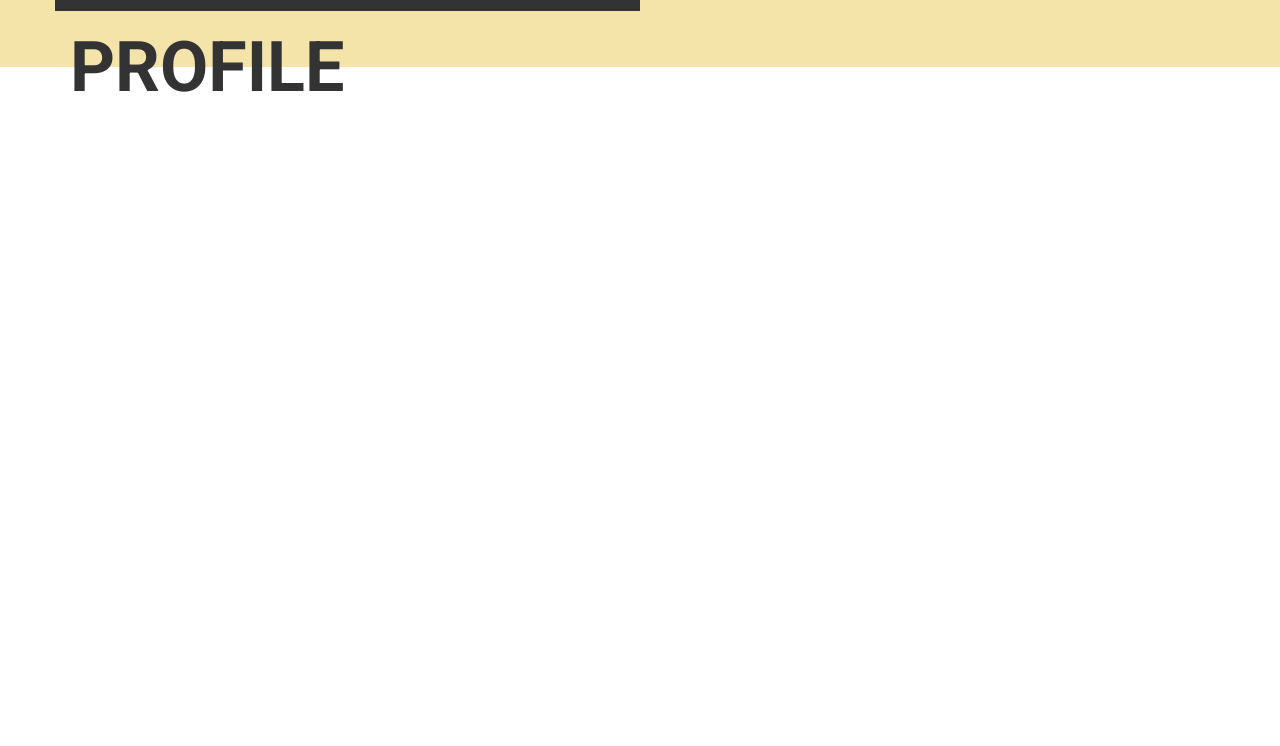
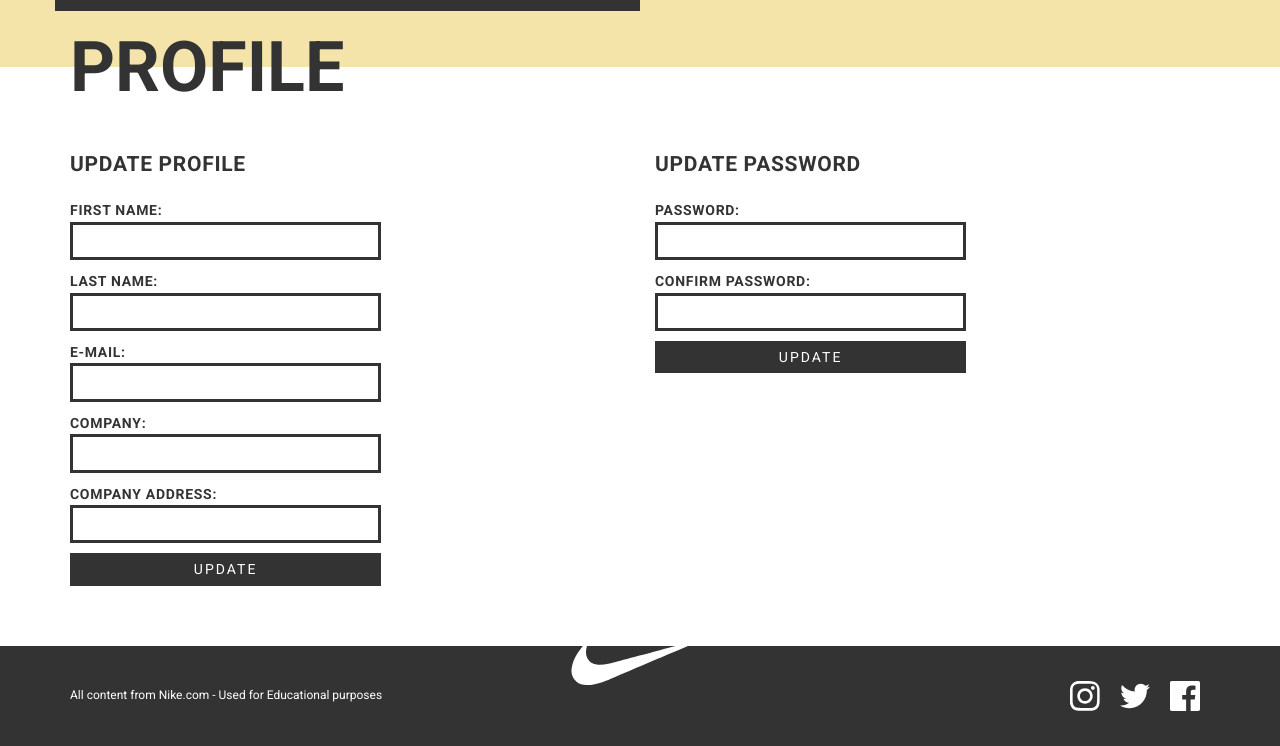
Before and after one commit to rahulyhg/b2b_ordering, a PHP site: page /profile.php in a window 1280 px wide. Shown: the part 528-1274 px from the top of the page. Before the commit the page ends 620 px from the top, so only its background shows below. Run offline with PHP 8.4, Linux system fonts and the light colour scheme; the visitor is signed in with stand-in values (Sample User, id 1); style sheets or scripts are compiled from the project's sources.

Commit message:
Profile Page Styled
Added styles and components to profile.php

```diff
--- a/profile.php
+++ b/profile.php
@@ -101,6 +101,116 @@ if(isset($_POST['submit-settings'])) {
       <div class="hero-bar profile-bar"></div>
     </section>
 
+		<!-- PROFILE UPDATE FORM -->
+		<section>
+			<div class="container">
+				<div class="row">
+					<!-- USER PROFILE FORM -->
+					<div class="form-ctn col-md-6">
+
+						<!-- Form Heading -->
+						<div class="row">
+							<div class="col-md-12">
+								<h2 class="form-heading">update profile</h2>
+							</div>
+						</div>
+
+						<div class="row">
+							<div class="col-md-12 col-sm-6">
+								<div class="form">
+									<div class="row">
+
+										<form action="profile.php" method="post">
+											<div class="form-item col-md-7">
+												<label for="name">first name:</label><br>
+												<input class="col-md-12" type="text" name="firstname" value="<?php echo $firstname; ?>">
+											</div>
+
+											<div class="form-item col-md-7">
+												<label for="name">last name:</label><br>
+												<input class="col-md-12" type="text" name="lastname" value="<?php echo $lastname; ?>">
+											</div>
+
+											<div class="form-item col-md-7">
+												<label for="name">e-mail:</label><br>
+												<input class="col-md-12" type="text" name="email" value="<?php echo $email; ?>">
+											</div>
+
+											<div class="form-item col-md-7">
+												<label for="name">company:</label><br>
+												<input class="col-md-12" type="text" name="company" value="<?php echo $company; ?>">
+											</div>
+
+											<div class="form-item col-md-7">
+												<label for="name">company address:</label><br>
+												<input class="col-md-12" type="text" name="company" value="<?php echo $email; ?>">
+											</div>
+
+											<div class="form-item col-md-7">
+												<input class="btn col-md-12" type="submit" value="Update" name="submit-settings" />
+											</div>
+										</form>
+
+									</div>
+								</div>
+							</div>
+						</div>
+					</div>
+
+					<!-- PASSWORD FORM -->
+					<div class="form-ctn col-md-6 col-sm-6">
+						<div class="row">
+							<div class="col-md-12">
+								<h2 class="form-heading">update password</h2>
+							</div>
+						</div>
+
+						<div class="row">
+							<div class="col-md-12">
+								<div class="form">
+									<div class="row">
+										<form action="profile.php" method="post">
+											<div class="form-item col-md-7">
+												<label for="name">password:</label><br>
+												<input class="col-md-12" type="password" name="firstname" value="">
+											</div>
+
+											<div class="form-item col-md-7">
+												<label for="name">confirm password:</label><br>
+												<input class="col-md-12" type="password" name="lastname" value="">
+											</div>
+
+											<div class="form-item col-md-7">
+												<input class="btn col-md-12" type="submit" value="Update" name="" />
+											</div>
+										</form>
+									</div>
+								</div>
+							</div>
+						</div>
+					</div>
+				</div>
+			</div>
+		</section>
+
+		<footer>
+			<div class="container">
+				<div class="row">
+					<div class="col-md-5 copyright-text">
+						<p>All content from Nike.com - Used for Educational purposes</p>
+					</div>
+					<div class="col-md-2 footer-logo-ctn">
+						<img class="footer-logo" src="/images/white_nike_swoosh.svg" alt="">
+					</div>
+					<div class="col-md-5 footer-social">
+						<img class="footer-social-icon" src="/images/instagram.svg" alt="">
+						<img class="footer-social-icon" src="/images/twitter.svg" alt="">
+						<img class="footer-social-icon" src="/images/facebook.svg" alt="">
+					</div>
+				</div>
+			</div>
+		</footer>
+
     <script src="js/index.min.js" charset="utf-8"></script>
   </body>
 </html>
--- /dev/null
+++ b/scss/components/form.scss
@@ -0,0 +1,40 @@
+.form-ctn {
+
+  .form {
+  }
+
+  .form-heading {
+    text-transform: uppercase;
+    letter-spacing: 0.7px;
+  }
+
+  .form-item {
+    margin-bottom: 10px;
+  }
+}
+
+label {
+  text-transform: uppercase;
+  font-weight: 700;
+  letter-spacing: 0.7px;
+}
+
+input[type="text"] {
+  background: #FFF;
+  border: 3px solid #333;
+  padding: 5px 0 5px 20px;
+
+  &::value {
+    padding-left: 20px;
+  }
+}
+
+input[type="password"] {
+  background: #FFF;
+  border: 3px solid #333;
+  padding: 5px 0 5px 20px;
+
+  &::value {
+    padding-left: 20px;
+  }
+}
--- a/scss/styles.scss
+++ b/scss/styles.scss
@@ -14,3 +14,4 @@ body {
 @import "components/hero.scss";
 @import "components/order-cards.scss";
 @import "components/footer.scss";
+@import "components/form.scss";
```
